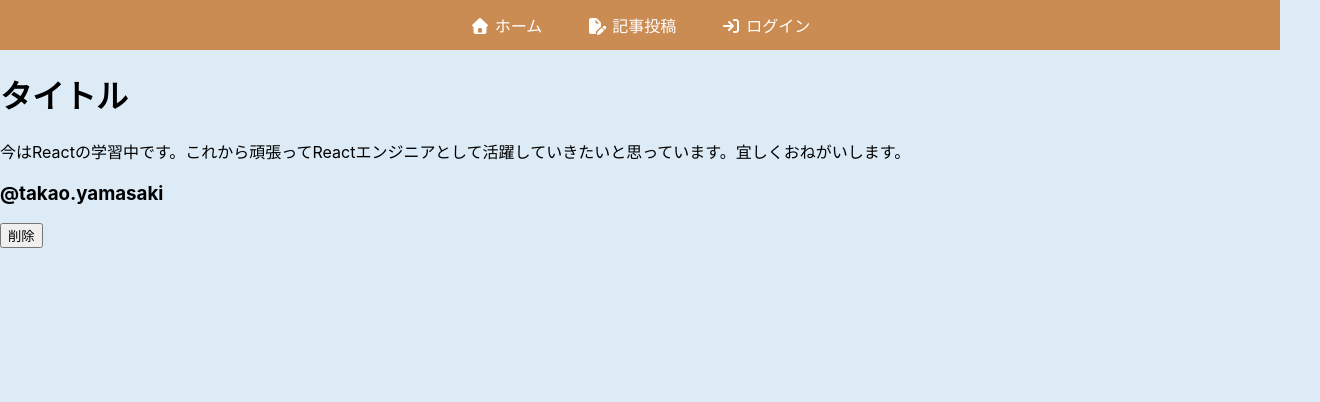
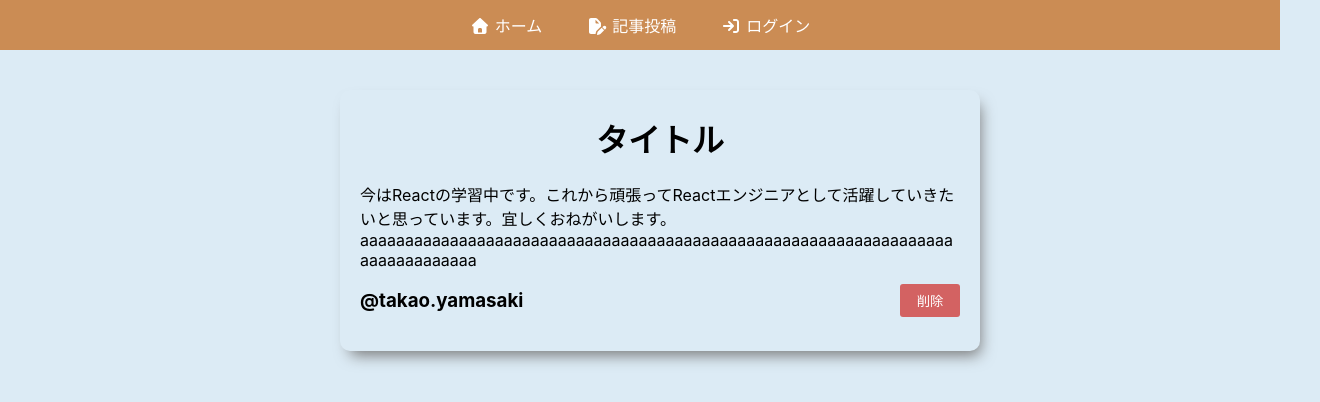
Before and after one commit to Takao-Yamasaki/react-firebase-blog, a React (Create React App) app in the folder react-firebase-blog/: page / in a window 1280 px wide. Shown: the top 402 px of the page, 1320 px wide, since content can reach past the window. Built offline with nearby package versions, Linux system fonts and the light colour scheme; no server answers.

Commit message:
add:HomeコンポーネントにCSS適用

```diff
--- /dev/null
+++ b/react-firebase-blog/src/components/Home.css
@@ -0,0 +1,55 @@
+.homePage {
+  width: 100%;
+  height: calc(100vh - 80px);
+  height: auto;
+  display: flex;
+  flex-direction: column;
+  align-items: center;
+  padding: 20px;
+}
+
+.homePage .postContents {
+  width: 600px;
+  height: auto;
+  max-height: 600px;
+  box-shadow: 5px 9px 15px -5px #777;
+  margin: 20px;
+  padding: 20px;
+  border-radius: 10px;
+}
+
+.postHeader h1 {
+  text-align: center;
+  margin-top: 5px;
+}
+
+.postContents .postTextContainer {
+  height: auto;
+  word-wrap: break-word;
+  max-height: 400px;
+  width: 100%;
+}
+
+.nameAndDeleteButton {
+  display: flex;
+  align-items: center;
+}
+
+.nameAndDeleteButton button {
+  flex: 10%;
+  background-color: #d36262;
+  color: white;
+  padding: 7px 15px;
+  border-radius: 3px;
+  border: none;
+  cursor: pointer;
+  transition: all 0.3s;
+}
+
+.nameAndDeleteButton button:hover {
+  background-color: #a43c3c;
+}
+
+.nameAndDeleteButton h3 {
+  flex: 90%;
+}
--- a/react-firebase-blog/src/components/Home.js
+++ b/react-firebase-blog/src/components/Home.js
@@ -1,4 +1,5 @@
 import React from 'react'
+import "./Home.css"
 
 const Home = () => {
   return (
@@ -8,12 +9,13 @@ const Home = () => {
           <div className='postHeader'>
             <h1>タイトル</h1>
           </div>
-          <div className='postTextContainer'>今はReactの学習中です。これから頑張ってReactエンジニアとして活躍していきたいと思っています。宜しくおねがいします。</div>
+          <div className='postTextContainer'>今はReactの学習中です。これから頑張ってReactエンジニアとして活躍していきたいと思っています。宜しくおねがいします。aaaaaaaaaaaaaaaaaaaaaaaaaaaaaaaaaaaaaaaaaaaaaaaaaaaaaaaaaaaaaaaaaaaaaaaaaaaaaaa</div>
+
+          <div className='nameAndDeleteButton'>
+            <h3>@takao.yamasaki</h3>
+            <button>削除</button>
+          </div>
         </div>
-      </div>
-      <div className='nameAndDeleteButton'>
-        <h3>@takao.yamasaki</h3>
-        <button>削除</button>
       </div>
     </>
   )
```
